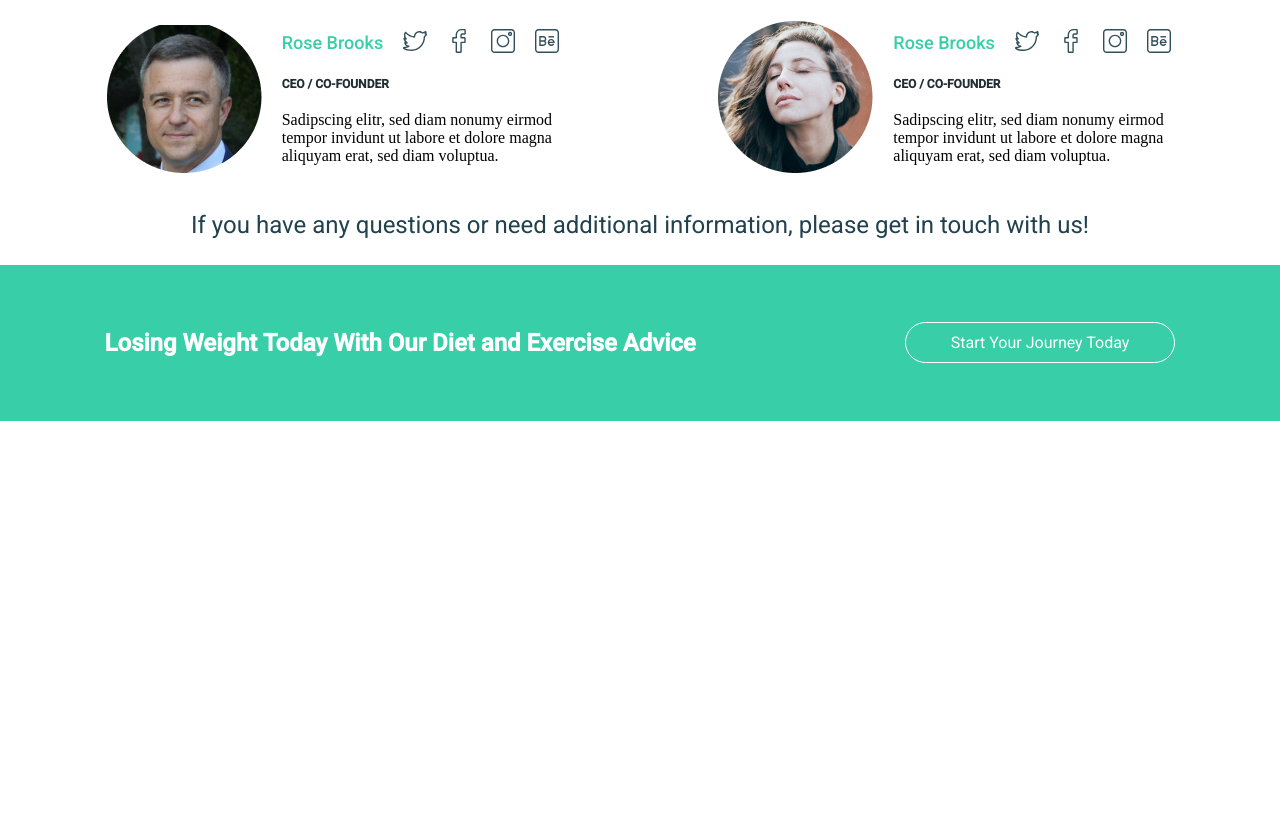
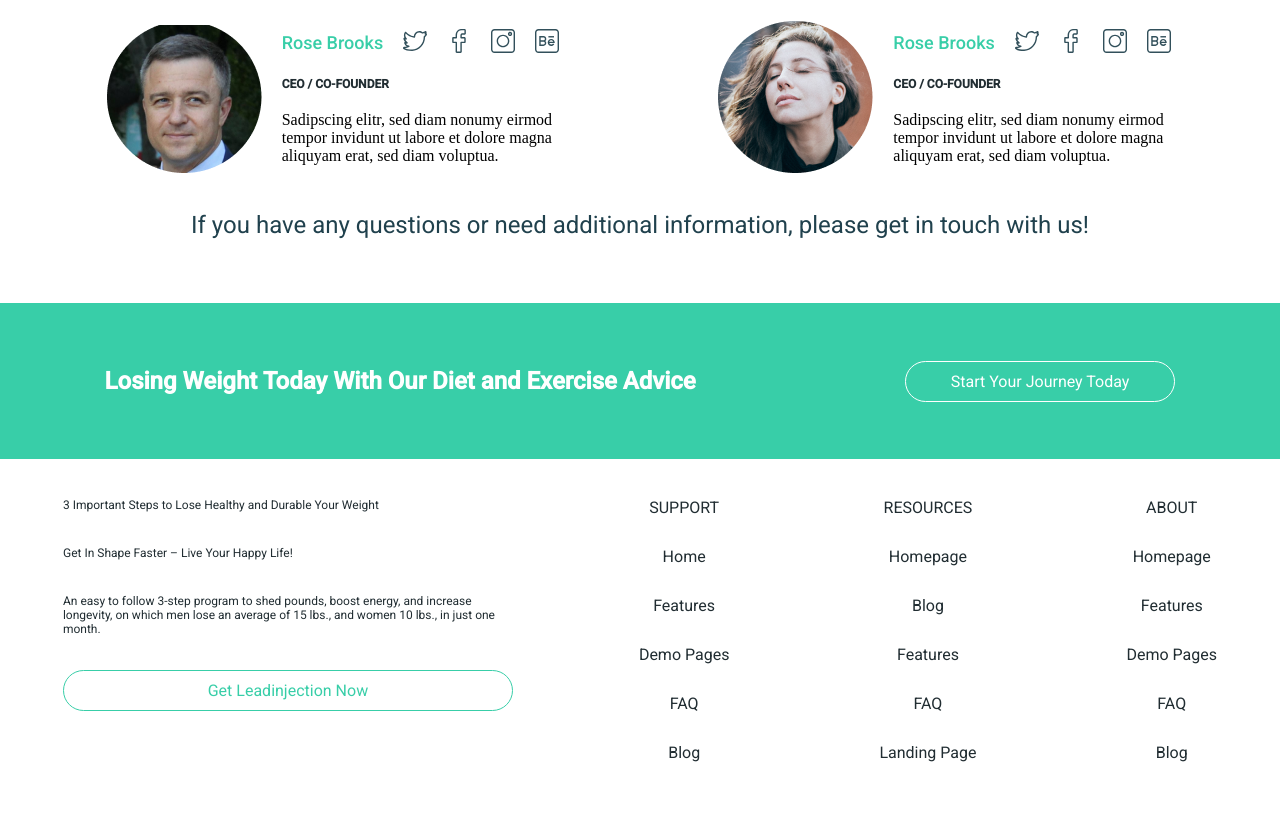
Before and after one commit to YR95/CLONEDhw12_fitness, a plain HTML site: page index.html in a window 1280 px wide. Shown: the part 5188-6010 px from the top of the page. Before the commit the page ends 5609 px from the top, so only its background shows below. Drawn offline with Linux system fonts and the light colour scheme.

Commit message:
Add footer section

```diff
--- a/index.html
+++ b/index.html
@@ -847,5 +847,52 @@
     </p>
     <button class="journey-start__button button__basic button__basic--isGreen">Start Your Journey Today</button>
 </section>
+
+<footer class="footer">
+    <div class="footer__infos infos">
+        <p class="infos__header1">3 Important Steps to Lose Healthy and Durable Your Weight</p>
+        <p class="infos__header2">Get In Shape Faster – Live Your Happy Life!</p>
+        <p class="infos__text">An easy to follow 3-step program to shed pounds, boost energy, and increase
+            longevity, on which men lose an average of 15 lbs., and women 10 lbs., in just one month.
+        </p>
+        <button class="infos__button button__basic button__basic--isGreen2">Get Leadinjection Now</button>
+    </div>
+    <ul class="footer__links links">
+        <li><a href="" alt="info">SUPPORT</a></li>
+        <li><a href="" alt="info">RESOURCES</a></li>
+        <li><a href="" alt="info"> ABOUT </a></li>
+
+
+        <li><a href="" alt="info">Home </a></li>
+        <li><a href="" alt="info">Homepage</a></li>
+        <li><a href="" alt="info">Homepage </a></li>
+
+
+        <li><a href="" alt="info">Features</a></li>
+        <li><a href="" alt="info"> Blog</a></li>
+        <li><a href="" alt="info">Features</a></li>
+
+
+
+        <li><a href="" alt="info">Demo Pages</a></li>
+        <li><a href="" alt="info">Features</a></li>
+        <li><a href="" alt="info">Demo Pages</a></li>
+
+
+
+        <li><a href="" alt="info">FAQ</a></li>
+        <li><a href="" alt="info"> FAQ</a></li>
+        <li><a href="" alt="info">FAQ</a></li>
+
+
+        <li><a href="" alt="info">Blog</a></li>
+        <li><a href="" alt="info"> Landing Page</a></li>
+        <li><a href="" alt="info">Blog</a></li>
+
+
+    </ul>
+</footer>
+
+
 </body>
 </html>
--- a/style/style.scss
+++ b/style/style.scss
@@ -134,6 +134,12 @@ $font-family-Robota: 'Roboto';
       margin-top: 10px;
       margin-bottom: 10px;
 
+    }
+    &--isGreen2 {
+
+      background: $white-color;
+      color: $bright-green-color;
+      border: solid 1px $bright-green-color;
     }
 
     &--isInvisible {
@@ -618,10 +624,14 @@ $font-family-Robota: 'Roboto';
   }
 
 }
-.journey-start{
+
+.journey-start {
+  margin-top: 3%;
+  margin-bottom: 3%;
   background: $bright-green-color;
   @include flex(flex, row, space-around, center);
-  &__text{
+
+  &__text {
     padding-bottom: 5%;
     padding-top: 5%;
     @include font_settings($font-family-Robota, 24px, 700);
@@ -629,3 +639,51 @@ $font-family-Robota: 'Roboto';
   }
 
 }
+
+.footer {
+  @include flex(flex, row, space-around, flex-start);
+
+  &__infos {
+    @include flex(flex, column, center, none);
+    justify-content: center;
+    gap: 34px;
+    width: 450px;
+
+  }
+}
+
+.infos {
+
+  &__header1 {
+    @include font_settings($font-family-Robota, 12px, 400);
+    color: $black-color;
+
+  }
+
+  &__header2 {
+    @include font_settings($font-family-Robota, 12px, 400);
+    color: $black-color;
+
+  }
+
+  &__text {
+    @include font_settings($font-family-Robota, 12px, 400);
+    color: $grey-color;
+  }
+}
+
+.links {
+  @include grid(grid, repeat(3, auto), repeat(6, auto));
+  row-gap: 30px;
+  column-gap: 150px;
+  align-items: start;
+  align-content: center;
+  justify-items: center;
+  padding-bottom: 60px;
+}
+
+.links > li > a {
+  white-space: nowrap;
+  @include font_settings($font-family-Robota, 16px, 400);
+  color: $grey-color;
+}
```
Also changed, not shown: style/style.css, 1 other file.
